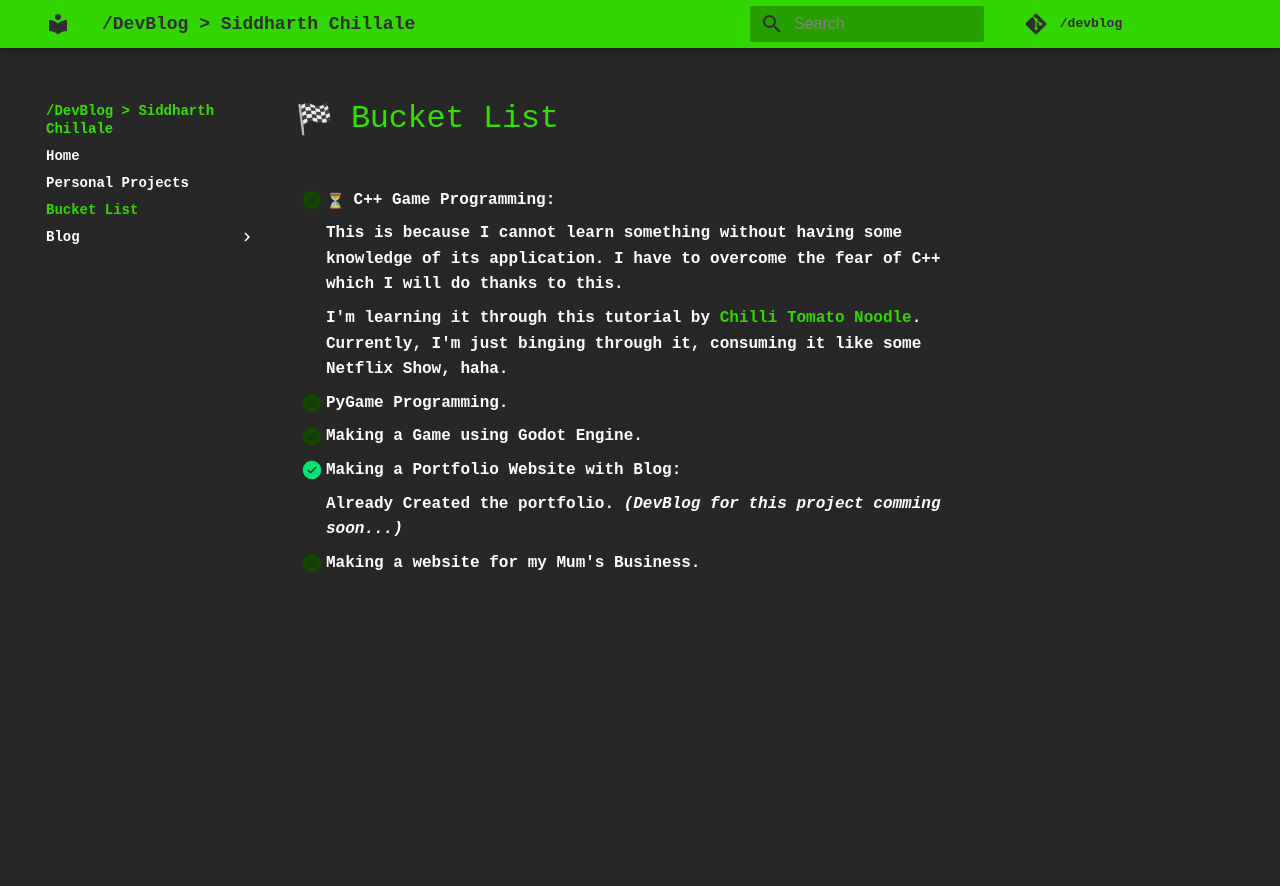
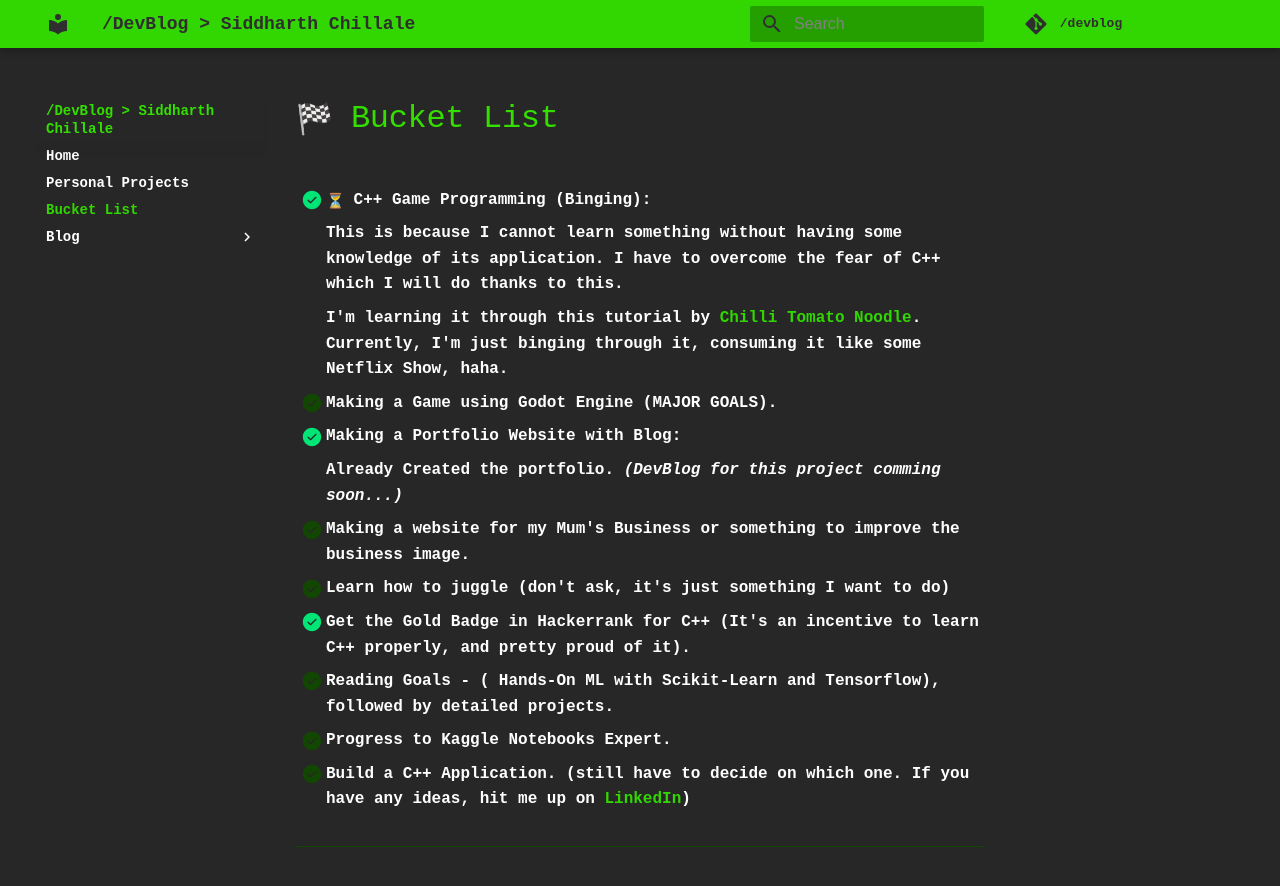
Before and after one commit to SiddharthChillale/devblog, an MkDocs documentation site: the page built from docs/Things_I_Plan_to_do.md, in a window 1280 px wide. Shown: the top 886 px of the page. Built offline with MkDocs 1.6.1 and Material for MkDocs 9.7.7, drawn with Linux system fonts in a browser that asks for light colours; emoji names are drawn with the system emoji font; comment, search, counter and statistics services are not loaded.

Commit message:
automated update

```diff
--- a/docs/Things_I_Plan_to_do.md
+++ b/docs/Things_I_Plan_to_do.md
@@ -6,18 +6,29 @@ Author: Siddharth Chillale
 
 #  :checkered_flag: Bucket List
 
-* [ ]   :hourglass_flowing_sand: C++ Game Programming:
+* [x]   :hourglass_flowing_sand: C++ Game Programming (Binging):
 
     This is because I cannot learn something without having some knowledge of its application. I have to overcome the fear of C++ which I will do thanks to this.
 
     I'm learning it through this tutorial by [Chilli Tomato Noodle](https://www.youtube.com/watch?v=PwuIEMUFUnQ&list=PLqCJpWy5FohcehaXlCIt8sVBHBFFRVWsx&index=1). Currently, I'm just binging through it, consuming it like some Netflix Show, haha.
 
-* [ ]   PyGame Programming.
 
-* [ ]   Making a Game using Godot Engine.
+* [ ]   Making a Game using Godot Engine (MAJOR GOALS).
 
 * [x]   Making a Portfolio Website with Blog:
 
     Already Created the portfolio. *(DevBlog for this project comming soon...)*
 
-* [ ]   Making a website for my Mum's Business.
+* [ ]   Making a website for my Mum's Business or something to improve the business image.
+
+* [ ]   Learn how to juggle (don't ask, it's just something I want to do)
+
+* [x]   Get the Gold Badge in Hackerrank for C++ (It's an incentive to learn C++ properly, and pretty proud of it).
+
+* [ ]   Reading Goals - ( Hands-On ML with Scikit-Learn and Tensorflow), followed by detailed projects.
+
+* [ ]   Progress to Kaggle Notebooks Expert.
+
+* [ ]   Build a C++ Application. (still have to decide on which one. If you have any ideas, hit me up on [LinkedIn](https://www.linkedin.com/in/siddharth-chillale-in/))
+
+---
```
Also changed, not shown: docs/img/favicon.ico (deleted).
